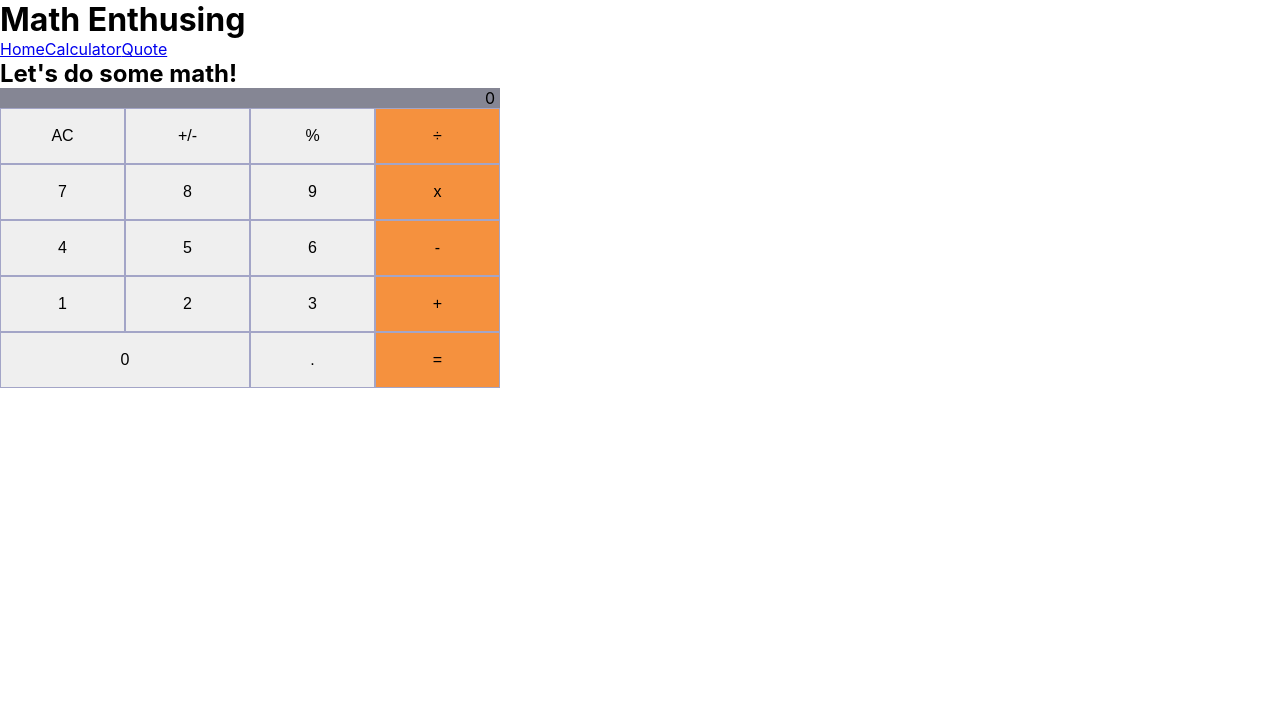
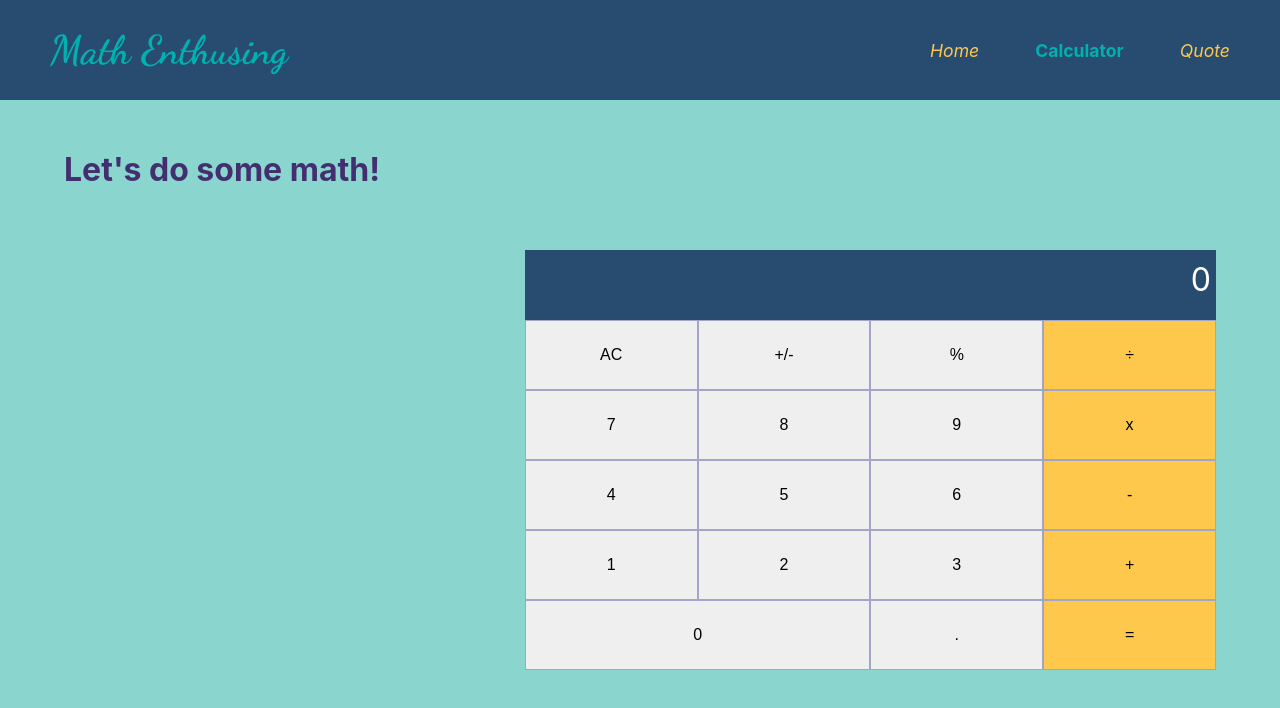
Before and after one commit to benwmx/math-enthusing, a React (Create React App) app: page /Calculator in a window 1280 px wide. Shown: the top 708 px of the page. Built offline with nearby package versions, Linux system fonts and the light colour scheme.

Commit message:
Add Style to the pages.

```diff
--- a/src/App.css
+++ /dev/null
@@ -1,4 +0,0 @@
-* {
-  margin: 0;
-  padding: 0;
-}
--- a/src/App.js
+++ b/src/App.js
@@ -1,6 +1,6 @@
 import React from 'react';
 import { BrowserRouter as Router, Route, Switch } from 'react-router-dom';
-import './App.css';
+import './App.scss';
 import Calculator from './components/Calculator';
 import Quote from './components/pages/Quote';
 import Home from './components/pages/Home';
--- /dev/null
+++ b/src/App.scss
@@ -0,0 +1,93 @@
+@import url('https://fonts.googleapis.com/css2?family=Dancing+Script:wght@400;500;600;700&display=swap');
+
+$indigo: #432f70;
+$purpleHaze:#713770;
+$fuchsia: #b34270;
+$roseRed: #e95670;
+$blueGreen: #00b1b0;
+$freesia: #fec84d;
+$navyBlue: #284b70;
+$bgMain: #8ad6cf;
+$fontScript: 'Dancing Script', cursive;
+
+:root {
+  margin: 0;
+  padding: 0;
+  height: 100%;
+}
+
+body {
+  width: 100%;
+  height: 100%;
+}
+
+#root {
+  width: 100%;
+  height: 100%;
+  background-color: $bgMain;
+}
+
+.navbar {
+  display: flex;
+  justify-content: space-between;
+  align-items: center;
+  padding: 10px 50px;
+  height: 80px;
+  background-color: $navyBlue;
+
+  h1 {
+    font-family: $fontScript;
+    font-weight: bold;
+    color: $blueGreen;
+    font-size: 2.5rem;
+    margin: 0;
+  }
+
+  .nav-links {
+    width: 300px;
+    display: flex;
+    justify-content: space-between;
+    padding-left: 0;
+
+    a {
+      font-style: italic;
+      text-decoration: none;
+      font-size: 1.1rem;
+      color: $freesia;
+    }
+
+    .active-link {
+      font-style: normal;
+      font-weight: bold;
+      color: $blueGreen;
+    }
+  }
+}
+
+.container {
+  width: 90%;
+  margin: 50px auto;
+  color: $indigo;
+}
+
+.title {
+  margin: 0;
+  font-size: 2rem;
+}
+
+.container-calc {
+  display: flex;
+  justify-content: space-between;
+}
+
+.home-details {
+  word-spacing: 5px;
+  font-size: 1.3rem;
+  margin-top: 70px;
+}
+
+.quote {
+  @extend .home-details;
+
+  margin-top: 100px;
+}
--- a/src/components/Calculator.js
+++ b/src/components/Calculator.js
@@ -18,7 +18,7 @@ export default function Calculator() {
   };
 
   return (
-    <>
+    <div className="container container-calc">
       <h2 className="title">Let&apos;s do some math!</h2>
       <div className="calculator">
         <div className="output">
@@ -46,6 +46,6 @@ export default function Calculator() {
           <button name="=" type="button" className="button operator" onClick={runCalculation}> = </button>
         </div>
       </div>
-    </>
+    </div>
   );
 }
--- a/src/components/calculator.scss
+++ b/src/components/calculator.scss
@@ -1,26 +1,37 @@
 $btn-bg-color: #a3a5c7;
+$freesia: #fec84d;
+$navyBlue: #284b70;
 
 .calculator {
   display: flex;
   flex-flow: column;
-  width: 500px;
-  height: 300px;
+  width: 60%;
+  height: 500px;
+  margin-top: 100px;
 
   .output {
     margin: 0;
     display: flex;
     justify-content: flex-end;
-    background-color: #858694;
+    height: 70px;
+    background-color: $navyBlue;
+    overflow-x: auto;
 
     .screen {
       margin: 0 5px 0 0;
+      padding-top: 10px;
+      text-align: center;
+      vertical-align: middle;
+      color: white;
+      font-size: 2rem;
+      overflow-x: auto;
     }
   }
 
   .buttons-container {
     display: grid;
     grid-template-columns: repeat(4, 1fr);
-    height: 100%;
+    height: 70%;
 
     .button {
       border: 1px solid $btn-bg-color;
@@ -32,7 +43,7 @@ $btn-bg-color: #a3a5c7;
     }
 
     .operator {
-      background-color: #f5913e;
+      background-color: $freesia;
     }
 
     #zero {
--- a/src/components/pages/Home.js
+++ b/src/components/pages/Home.js
@@ -1,9 +1,19 @@
 import React from 'react';
 
 const Home = () => (
-  <div className="home-container">
+  <div className="home container">
     <h2 className="title">Welcome to our Page</h2>
     <p className="home-details">
+      lorem ipsum dolor sit amet, consectetur adiplore, sed do eiusmod tempor incidid
+      lorem inc lorem ipsum dolor sit amet, consectetur adiplore, sed do eius mod
+      lorem ipsum dolor sit amet, consectetur adiplore, sed do eiusmod tempor incididunt
+      lorem inc lore sit amet et alice. Lore m lorem ips lorem  ipsum dolor sit amet,  consectet
+      lorem ipsum dolor sit amet, consectetur adiplore, sed do eiusmod tempor
+      lorem ipsum dolor sit amet, consectetur adiplore, sed do eiusmod tempor incidid
+      lorem inc lorem ipsum dolor sit amet, consectetur adiplore, sed do eius mod
+      lorem ipsum dolor sit amet, consectetur adiplore, sed do eiusmod tempor incididunt
+      lorem inc lore sit amet et alice. Lore m lorem ips lorem  ipsum dolor sit amet,  consectet
+      lorem ipsum dolor sit amet, consectetur adiplore, sed do eiusmod tempor
       lorem ipsum dolor sit amet, consectetur adiplore, sed do eiusmod tempor incidid
       lorem inc lorem ipsum dolor sit amet, consectetur adiplore, sed do eius mod
       lorem ipsum dolor sit amet, consectetur adiplore, sed do eiusmod tempor incididunt
--- a/src/components/pages/Quote.js
+++ b/src/components/pages/Quote.js
@@ -1,10 +1,15 @@
 import React from 'react';
 
 const Quote = () => (
-  <p className="quote-container">
-    Mathematics is not about numbers, equations, computations,
-    or algorithms: it is about understanding.
-  </p>
+  <div className="container">
+    <h2 className="title">Quote of the Day</h2>
+    <p className="quote">
+      &quot;Mathematics is not about numbers, equations, computations,
+      or algorithms: it is about understanding.&quot;
+      ~William Paul Thurson.
+    </p>
+  </div>
+
 );
 
 export default Quote;
```
